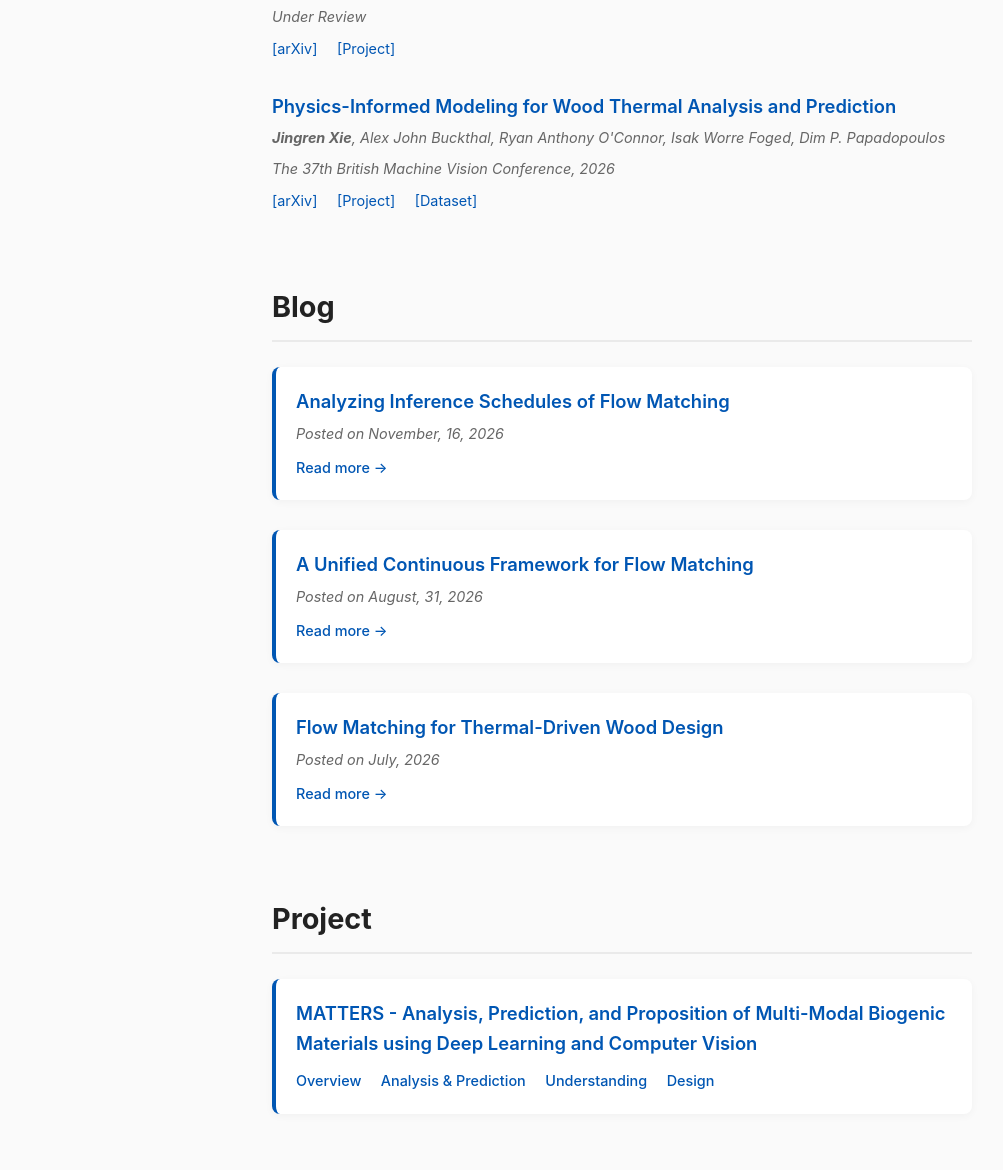
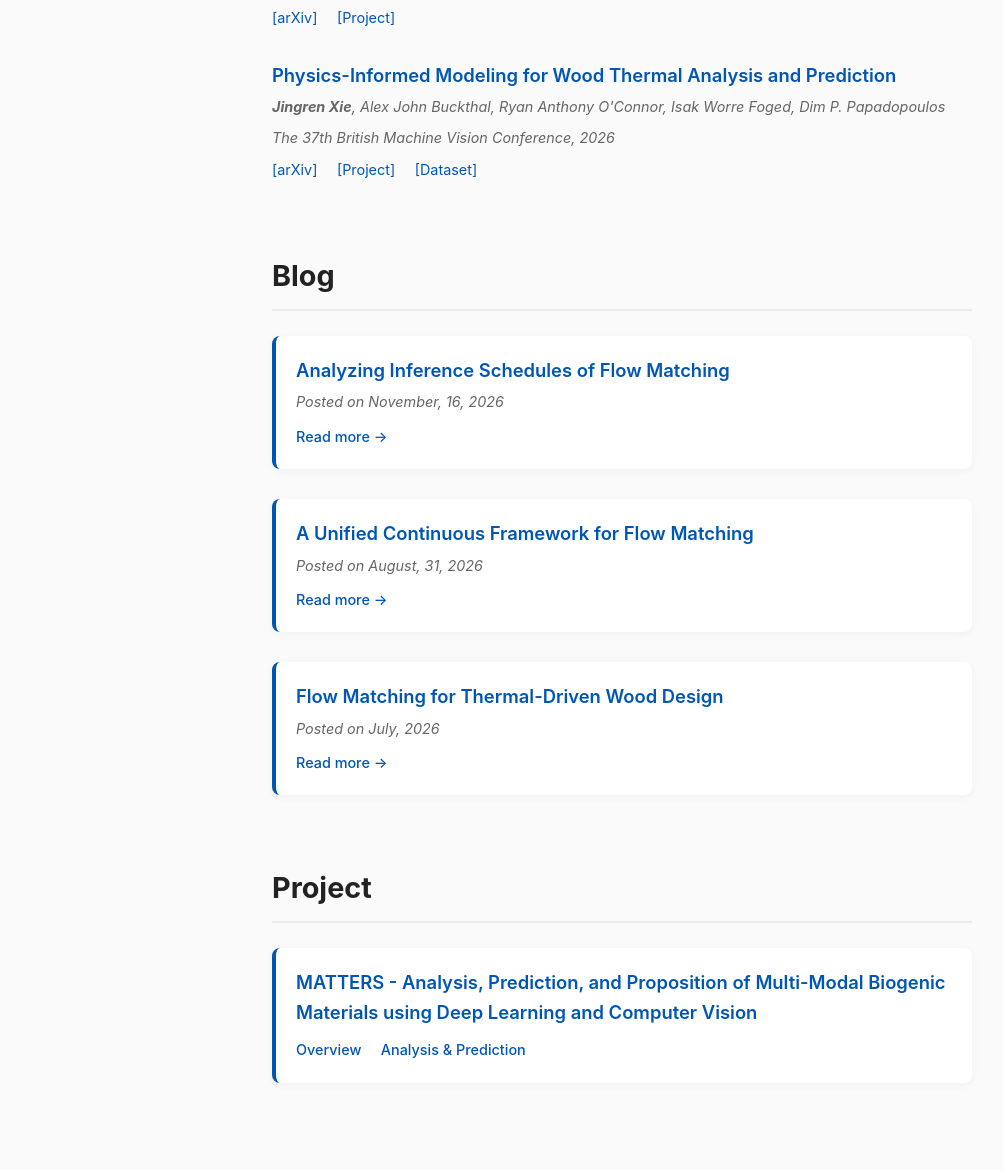
Before and after one commit to ZekiFayes/ZekiFayes.github.io, a plain HTML site: page index.html in a window 1280 px wide. Shown: the part 555-1725 px from the top of the page, without its empty margins (168-1171 px from the left). Drawn offline with Linux system fonts and the light colour scheme.

Commit message:
Comment out under review and additional links
Comment out links to 'Understanding' and 'Design' sections.

```diff
--- a/index.html
+++ b/index.html
@@ -267,7 +267,7 @@
                 <div class="item">
                     <div class="item-title">Seeing the Heat: Synthesizing High-Resolution Wood Thermal Responses from Optical Imagery</div>
                     <div class="item-meta"><strong>Jingren Xie</strong></div>
-                    <div class="item-meta">Under Review</div>
+                    <!-- <div class="item-meta">Under Review</div> -->
                     <div class="item-links">
                         <a href="https://arxiv.org/abs/2609.31737">[arXiv]</a>
                         <a href="https://zekifayes.github.io/seeheat">[Project]</a>
@@ -337,8 +337,8 @@
                     <div class="item-links" style="margin-top: 10px;">
                         <a href="https://royaldanishacademy.com/en/case/wood-compositions-thermal" style="font-weight: 500;">Overview</a>
                         <a href="https://zekifayes.github.io/pim/" style="font-weight: 500;">Analysis & Prediction</a>
-                        <a href="https://zekifayes.github.io/seeheat/" style="font-weight: 500;">Understanding</a>
-                        <a href="https://zekifayes.github.io/fmwd/" style="font-weight: 500;">Design</a>
+                        <!-- <a href="https://zekifayes.github.io/seeheat/" style="font-weight: 500;">Understanding</a> -->
+                        <!-- <a href="https://zekifayes.github.io/fmwd/" style="font-weight: 500;">Design</a> -->
                     </div>
                 </div>
             </section>
```
